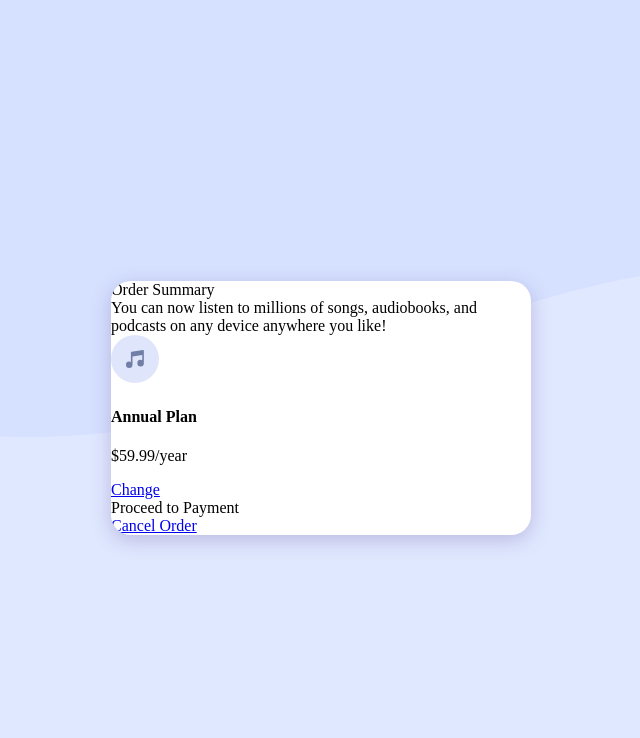
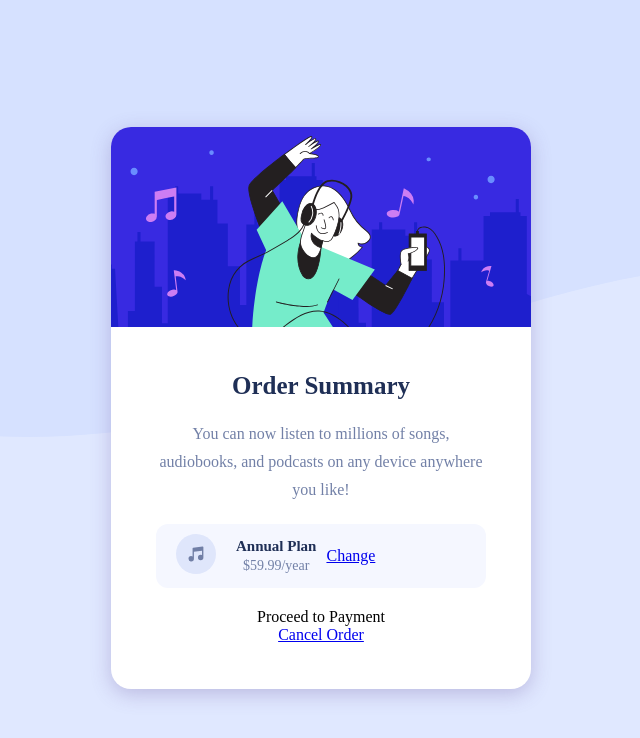
Before and after one commit to Hakidoto/Order-summary-component, a plain HTML site: page index.html in a window 1280 px wide. Shown: the whole page, without its empty margins (319-959 px from the left). Drawn offline with Linux system fonts and the light colour scheme.

Commit message:
Estilos de las tarjetas añadidos

```diff
--- a/styles.css
+++ b/styles.css
@@ -17,3 +17,72 @@ body {
     overflow: hidden;
     box-shadow: 0px 5px 20px rgba(103,80,156,0.3);
 }
+
+.card-head{
+    background-image: url(./images/illustration-hero.svg);
+    background-position: center;
+    height: 200px;
+}
+
+.card-body {
+    padding: 45px;
+    text-align: center;
+}
+
+.card-body-title {
+    color: hsl(223, 47%, 23%);
+    font-size: 25px;
+    font-weight: 900;
+    margin-bottom: 20px;
+}
+
+.card-body-text{
+    color: hsl(224, 23%, 55%);
+    line-height: 28px;
+    margin-bottom: 20px;
+}
+
+.card-body-description {
+    background-color: hsl(225, 100%, 98%);
+    border-radius: 12px;
+    padding: 10px;
+    display: flex;
+    align-items: center;
+    margin-bottom: 20px;
+}
+
+.card-body-description-column-left {
+    margin: 0px 10px;
+}
+
+.card-body-description img {
+    width: 40px;
+}
+
+.card-body-description-column-left h4,
+.card-body-description-column-left p{
+    margin: 0px;
+}
+
+.card-body-description-column-left h4{
+    font-size: 15px;
+    color: hsl(223, 47%, 23%);
+    font-weight: 900;
+    margin-bottom: 3px;
+}
+
+.card-body-description-column-left p {
+    font-size: 14px;
+    color:hsl(224, 23%, 55%);
+}
+
+.card-body-description-column-right {
+    margin-left: auto;
+    margin-right: 10px;
+}
+
+.card-body-description-column-right a {
+    font-size: 13px;
+    color: hsl(245, 75%, 52%);
+    font-weight: 900;
+}
```
